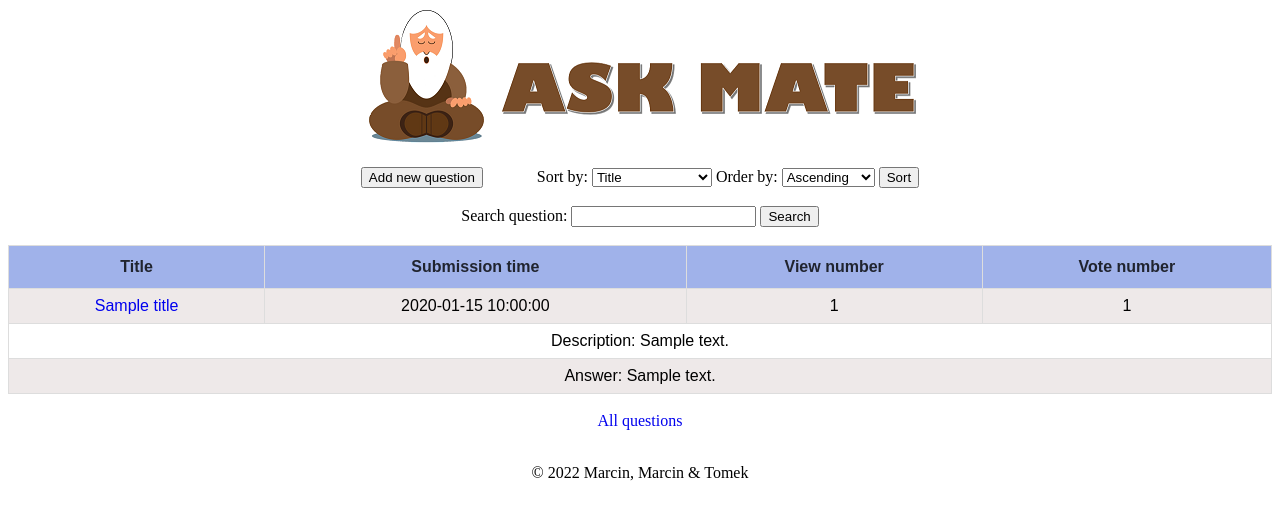
After one commit to marcinstodolny/Ask-mate, a Flask app: template templates/search.html in a window 1280 px wide. The commit adds this page. Shown: the top 520 px of the page. Run offline with Flask 2, Linux system fonts and the light colour scheme; the template is opened without the code that fills it: most values are stand-ins (such as "Sample title", 1, 10 or a date in 2020).

Commit message:
fancy search result done - without italic

```diff
--- a/server.py
+++ b/server.py
@@ -160,8 +160,13 @@ def delete_answer(answer_id):
 @app.route('/search')
 def searching():
     search_phrases = request.args.get('q')
-    questions = data_manager.search_questions(search_phrases)
-    return render_template('index.html', questions=questions)
+    titles = data_manager.search_question_title(search_phrases)
+    util.exchange_search_phrases_with_marked_one(titles, search_phrases, 'title')
+    answers = data_manager.search_answer(search_phrases)
+    util.exchange_search_phrases_with_marked_one(answers, search_phrases, 'message')
+    question_messages = data_manager.search_question_message(search_phrases)
+    util.exchange_search_phrases_with_marked_one(question_messages, search_phrases, 'message')
+    return render_template('search.html', titles=titles, question_messages=question_messages, answers=answers, search=search_phrases)
 
 
 @app.route('/question/<question_id>/new-tag', methods=['GET', 'POST'])
--- a/static/style.css
+++ b/static/style.css
@@ -78,3 +78,6 @@ display: block;
   background-color: #a0b2ea;
   color: rgba(0, 0, 0, 0.8);
 }
+mark{
+    background-color: turquoise;
+}
--- /dev/null
+++ b/templates/search.html
@@ -0,0 +1,85 @@
+<!DOCTYPE html>
+<html lang="en">
+<style>
+        body{
+             text-align: center;
+        }
+</style>
+<head>
+    <link rel="stylesheet" href="static/style.css">
+    <meta charset="UTF-8">
+    <title>ASK MATE by Marcin, Marcin, Basia & Tomek</title>
+</head>
+    <body>
+        <a href="/"><img src="/static/logo-small.png" alt="ask mate logo"></a><br><br>
+        <form action="/add_question" method="get" style="display: inline-block">
+            <button type="submit">Add new question</button>
+            <span style="margin-left: 50px"></span>
+        </form>
+        <form action="/list" style="display: inline-block">
+            <label for="sort_by">Sort by:</label>
+            <select name="sort_by" id="sort_by">
+              <option value="title" {% if sort == "title" %} selected {% endif %}>Title</option>
+              <option value="submission_time" {% if sort == "submission_time" %} selected {% endif %}>Submission time</option>
+              <option value="view_number" {% if sort == "view_number" %} selected {% endif %}>View number</option>
+              <option value="vote_number" {% if sort == "vote_number" %} selected {% endif %}>Vote number</option>
+            </select>
+            <label for="order_by">Order by:</label>
+            <select name="order_by" id="order_by">
+              <option value="ASC" {% if order == "ASC" %} selected {% endif %}>Ascending</option>
+              <option value="DESC" {% if order == "DESC" %} selected {% endif %}>Descending</option>
+            </select>
+            <button type="submit">Sort</button>
+        </form><br><br>
+        <div>
+            <form action="/search">
+                <label for="search-question-input">Search question:</label>
+                <input id="search-question-input" type="search" name="q" width="100px">
+                <button type="submit">Search</button>
+            </form>
+        </div><br>
+        <table id="question_table">
+            <tr>
+                <th><b>Title</b></th>
+                <th><b>Submission time</b></th>
+                <th><b>View number</b></th>
+                <th><b>Vote number</b></th>
+            </tr>
+            {% for title in titles %}
+
+                <td><a href="/question/{{title.id}}">{{title.title|safe}}</a></td>
+                <td>{{title.submission_time}}</td>
+                <td>{{title.view_number}}</td>
+                <td>{{title.vote_number}}</td>
+                <tr>
+                {% for message in question_messages %}
+                    {% if title.id == message.id %}
+                    <td colspan="4">
+                        Description: {{ message.message|safe }}
+                    </td>
+                    {% endif %}
+                {% endfor %}
+                </tr>
+
+                {% for answer in answers %}
+                        {% if title.id == answer.question_id %}
+                            <tr>
+                                <td colspan="4" style="text-indent: 0">
+                                Answer: {{ answer.message|safe }}
+                                </td>
+                            </tr>
+                        {% endif %}
+                {% endfor %}
+
+
+            {% endfor %}
+            </table><br>
+        <div>
+            <a href="/list">All questions</a>
+        </div>
+        <footer>
+            <br>
+            <p>© 2022 Marcin, Marcin & Tomek</p>
+        </footer>
+    </body>
+</html>
--- a/util.py
+++ b/util.py
@@ -3,3 +3,8 @@ import data_manager
 
 def sort_list(sort_by="submission_time", order_direction="DESC", limit=""):
     return data_manager.get_sorted_data(sort_by, order_direction, limit)
+
+
+def exchange_search_phrases_with_marked_one(message, search_phrases, element):
+    for i, item in enumerate(message):
+        message[i][f'{element}'] = item[f'{element}'].replace(search_phrases, f'<mark>{search_phrases}</mark>')
```
Also changed, not shown: data_manager.py (+25 -1 lines).
